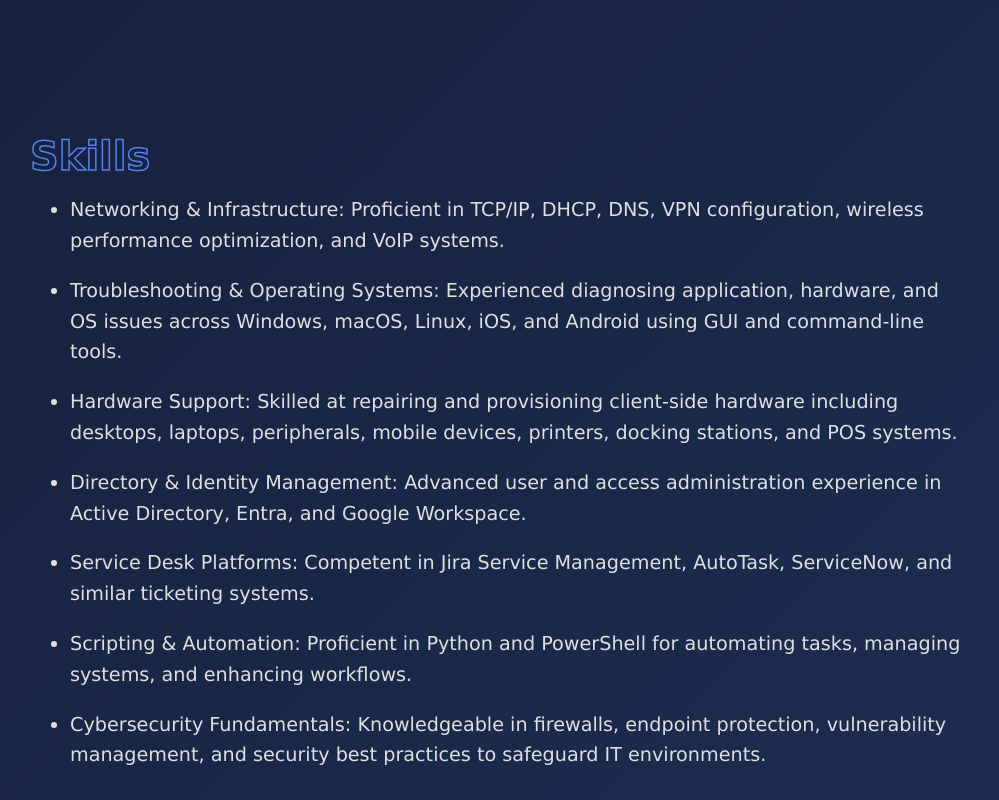
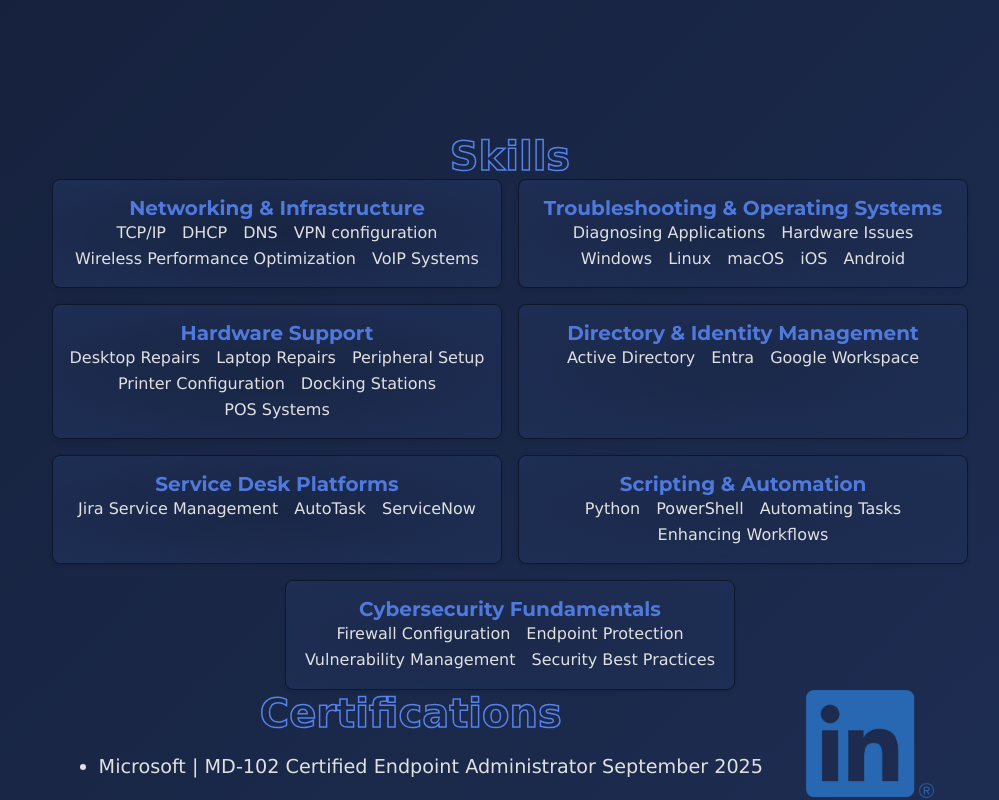
Before and after one commit to pawscanthack/portfolio, a React (Create React App) app: page / in a window 1280 px wide. Shown: the part 1600-2400 px from the top of the page, without its empty margins (130-1129 px from the left). Built offline with nearby package versions, Linux system fonts and the light colour scheme; no server answers.

Commit message:
Add some styling to the skill cards

```diff
--- a/src/components/SkillsCard.jsx
+++ b/src/components/SkillsCard.jsx
@@ -1,3 +1,5 @@
+import "./skillsCard.css";
+
 export default function SkillsCard({ cardTitle, cardContent }) {
 
   return (
--- /dev/null
+++ b/src/components/skillsCard.css
@@ -0,0 +1,34 @@
+.skills-card {
+  background-image: radial-gradient(transparent 0%, var(--secondary) 100%);
+  border-radius: 8px;
+  border: 1px solid var(--primary);
+  box-shadow: 0 2px 4px rgba(0, 0, 0, 0.1);
+  display: flex;
+  flex-direction: column;
+  padding: 16px;
+  width: 450px;
+}
+
+.skills-card-title {
+  filter: brightness(130%);
+  font-size: 1.25rem;
+  font-weight: bold;
+  margin: 0;
+  color: var(--accent-2);
+  text-align: center;
+}
+
+.skills-content-container {
+  display: flex;
+  flex-wrap: wrap;
+  gap: 1rem;
+  row-gap: 0;
+  justify-content: center;
+  margin: 0;
+}
+
+.skill-item p {
+  font-size: 1rem;
+  margin: 0;
+  padding: 0;
+}
--- a/src/css/skills.css
+++ b/src/css/skills.css
@@ -5,11 +5,12 @@
 }
 
 .skills-section-container {
-  display: grid;
-  grid-template-columns: repeat(2, auto);
-  gap: 20px;
+  display: flex;
+  flex-direction: column;
+  gap: 2rem;
   max-height: 100vh;
   padding: 2em;
+  width: 100vw;
 }
 
 .skills-content h2 {
@@ -20,6 +21,7 @@
   color: transparent;
   font-weight: bold;
   font-family: "Verdana", sans-serif;
+  text-align: center;
   -webkit-text-stroke: 1.5px var(--accent-2);
 }
 
@@ -48,6 +50,14 @@
   border-radius: 4rem;
 }
 
+.skills-card-container {
+  display: flex;
+  flex-wrap: wrap;
+  gap: 1rem;
+  justify-content: center;
+  width: 100%;
+}
+
 .linkedin-link-container {
   display: block;
 }
--- a/src/pages/Skills.jsx
+++ b/src/pages/Skills.jsx
@@ -1,4 +1,6 @@
 import "../css/skills.css";
+import data from "../data/skills.json";
+import SkillsCard from "../components/SkillsCard";
 import linkedInLogo from "../img/LI-In-Bug.png";
 
 export const Skills = () => {
@@ -11,29 +13,15 @@ export const Skills = () => {
         <div className="skills-content-container">
           <div className="skills-content">
             <h2>Skills</h2>
-            <ul className="skills-list-container">
-              <li>
-                Networking & Infrastructure: Proficient in TCP/IP, DHCP, DNS, VPN configuration, wireless performance optimization, and VoIP systems.
-              </li>
-              <li>
-                Troubleshooting & Operating Systems: Experienced diagnosing application, hardware, and OS issues across Windows, macOS, Linux, iOS, and Android using GUI and command-line tools.
-              </li>
-              <li>
-                Hardware Support: Skilled at repairing and provisioning client-side hardware including desktops, laptops, peripherals, mobile devices, printers, docking stations, and POS systems.
-              </li>
-              <li>
-                Directory & Identity Management: Advanced user and access administration experience in Active Directory, Entra, and Google Workspace.
-              </li>
-              <li>
-              Service Desk Platforms: Competent in Jira Service Management, AutoTask, ServiceNow, and similar ticketing systems.
-              </li>
-              <li>
-              Scripting & Automation: Proficient in Python and PowerShell for automating tasks, managing systems, and enhancing workflows.
-              </li>
-              <li>
-              Cybersecurity Fundamentals: Knowledgeable in firewalls, endpoint protection, vulnerability management, and security best practices to safeguard IT environments.
-              </li>
-            </ul>
+            <div className="skills-card-container">
+              {Object.keys(data?.skills)?.map((category, index) => (
+                <SkillsCard
+                  key={index}
+                  cardTitle={category}
+                  cardContent={data.skills[category]}
+                />
+              ))}
+            </div>
           </div>
           <div className="skills-content">
             <h2>Certifications</h2>
```
